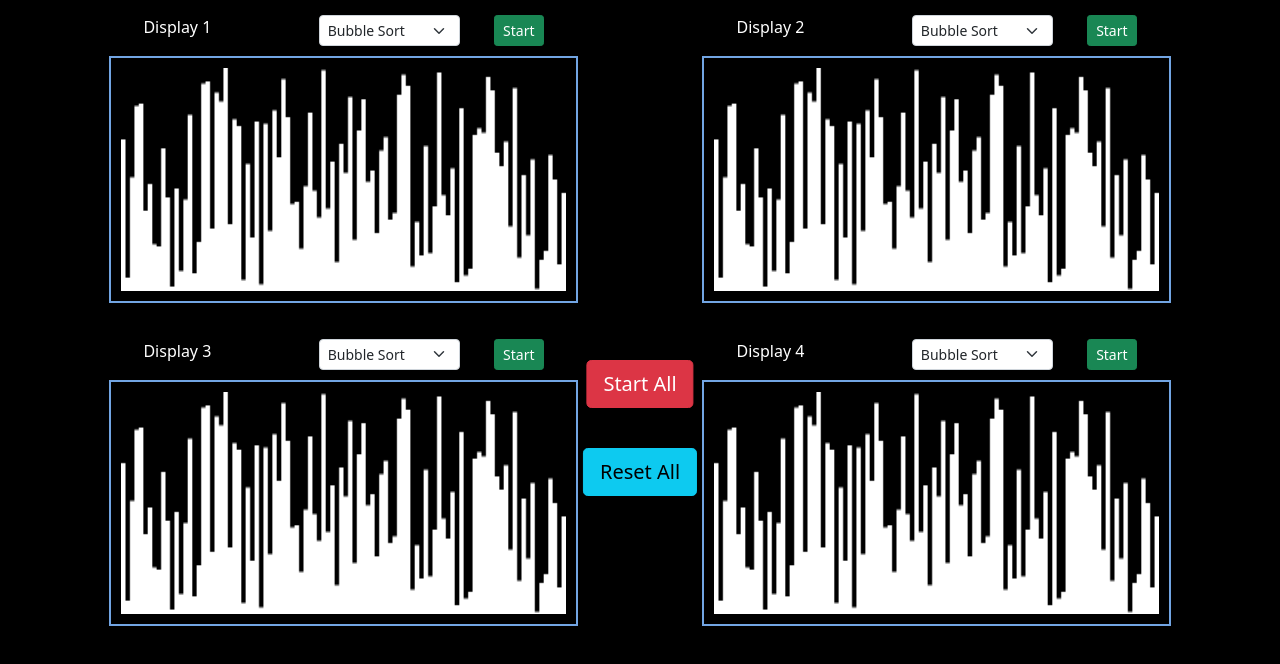
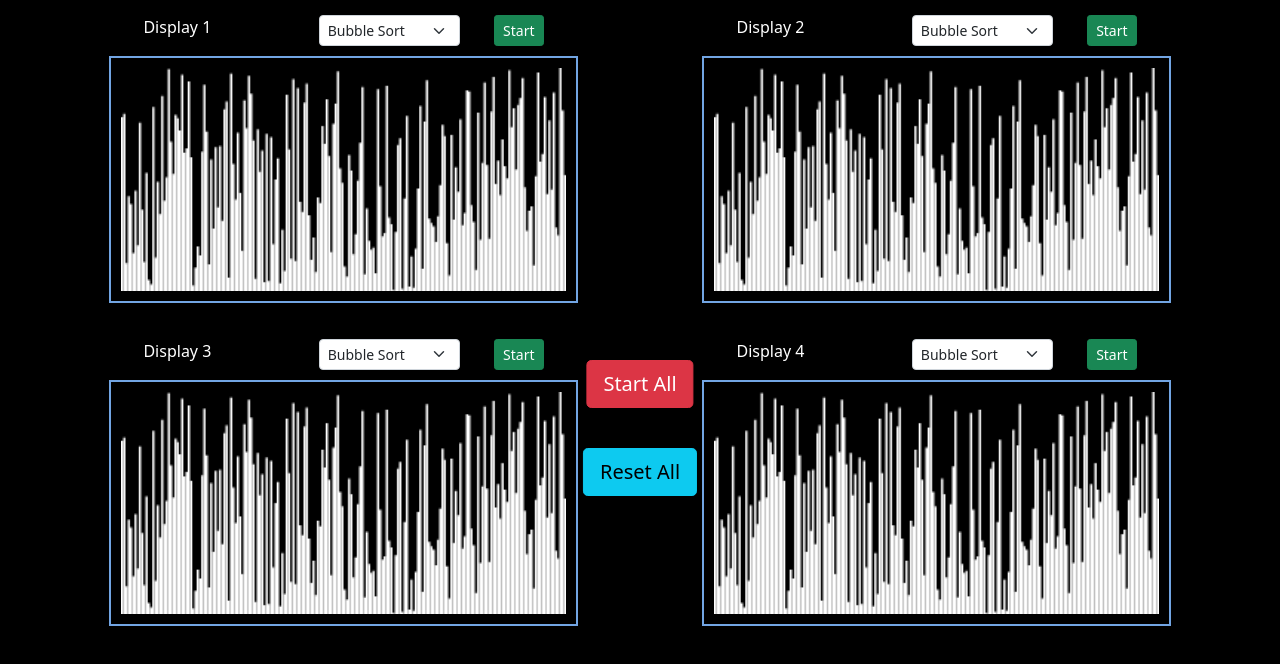
Before and after one commit to dsaragih/sorting-visualizer, a React (Create React App) app: page / in a window 1280 px wide. Shown: the top 664 px of the page. Built offline with nearby package versions, Linux system fonts and the light colour scheme.

Commit message:
Fixed the animations using generators and yield

```diff
--- a/src/App.js
+++ b/src/App.js
@@ -17,7 +17,7 @@ const algorithms = {
 }
 
 function createArray () {
-  let array = [...Array(100).keys()].map(x => x + 1);
+  let array = [...Array(200).keys()].map(x => x + 1);
 
   // Durstenfeld shuffle
   for (let i = array.length - 1; i > 0; i--) {
@@ -28,11 +28,11 @@ function createArray () {
   return array;
 };
 
-const draw = (ctx, array) => {
+const draw = (ctx, array, color) => {
   ctx.clearRect(0, 0, ctx.canvas.width, ctx.canvas.height);
 
-  ctx.fillStyle = '#ffffff';
-  array.forEach((el, i) => ctx.fillRect(ctx.canvas.width * i / 100, ctx.canvas.height * (100 - el) / 100, ctx.canvas.width / 100, ctx.canvas.height));
+  ctx.fillStyle = color;
+  array.forEach((el, i) => ctx.fillRect(ctx.canvas.width * i / 200, ctx.canvas.height * (200 - el) / 200, ctx.canvas.width / 200, ctx.canvas.height));
 
 };
 
@@ -80,13 +80,24 @@ function useCanvas (sorting, array, state) {
     canvas.style.height = '100%';
     const context = canvas.getContext('2d');
 
-    draw(context, array);
+    draw(context, array, '#fff');
     let animationFrameId;
 
     if (state) {
-      algorithms[sorting](array, context, draw);
+      let sort = algorithms[sorting](array);
+      if (sorting == 'Bubble Sort' || sorting == 'Insertion Sort' || sorting == 'Selection Sort') {
+        setInterval(() => {
+          sort.next()
+        }, 0)
+      } else {
+        setInterval(() => {
+          sort.next()
+        }, 60)
+      }
       const render = () => {
         animationFrameId = window.requestAnimationFrame(render);
+        draw(context, array, '#FF7F7F');
+        sort.next();
       }
       render();
     }
--- a/src/algorithms/sortingAlgorithms.js
+++ b/src/algorithms/sortingAlgorithms.js
@@ -1,61 +1,48 @@
-export const bubbleSort = async (array, ctx, draw) => {
+export function* bubbleSort (array) {
     for (let i = 0; i < array.length - 1; i++) {
 
         for (let j = 0; j < array.length - i - 1; j++) {
-            draw(ctx, array);
-            ctx.fillStyle = '#ff0000';
-            ctx.fillRect(ctx.canvas.width * j / 100, ctx.canvas.height * (100 - array[j]) / 100, ctx.canvas.width / 100, ctx.canvas.height);
+
 			if (array[j] > array[j + 1]) {
 				[array[j], array[j + 1]] = [array[j + 1], array[j]];
 			}
-            await new Promise(r => setTimeout(r, 1));
+            yield j;
         }
-
     }
-    draw(ctx, array);
 };
 
-export const selectionSort = async (array, ctx, draw) => {
+export function* selectionSort (array) {
     for (let i = 0; i < array.length; i++) {
         let min = i;
         for (let j = i; j < array.length; j++) {
-            draw(ctx, array);
-            ctx.fillStyle = '#ff0000';
-            ctx.fillRect(ctx.canvas.width * j / 100, ctx.canvas.height * (100 - array[j]) / 100, ctx.canvas.width / 100, ctx.canvas.height);
 
             if (array[j] < array[min]) min = j;
 
-            await new Promise(r => setTimeout(r, 1));
+            yield j;
         }
         [array[i], array[min]] = [array[min], array[i]];
     }
-    draw(ctx, array);
 }
 
-export const insertionSort = async (array, ctx, draw) => {
+export function* insertionSort (array) {
     for (let i = 1; i < array.length; i++) {
         if (array[i] < array[i - 1]) {
             for (let j = i; j >= 0; j--) {
-                draw(ctx, array);
-                ctx.fillStyle = '#ff0000';
-                ctx.fillRect(ctx.canvas.width * j / 100, ctx.canvas.height * (100 - array[j]) / 100, ctx.canvas.width / 100, ctx.canvas.height);
                 if (array[j] < array[j - 1]) {
                     [array[j - 1], array[j]] = [array[j], array[j - 1]];
                 }
-                await new Promise(r => setTimeout(r , 1))
+                yield j;
             }
         }
     }
-    draw(ctx, array);
 }
 
 
-export const mergeSort = async(array, ctx, draw, start=0, end=100) => {
+export function* mergeSort (array, start=0, end=200) {
     if (end - start > 1) {
         const mid = Math.floor((end + start) / 2);
-
-        mergeSort(array, ctx, draw, start, mid);
-        mergeSort(array, ctx, draw, mid, end);
+        yield * mergeSort(array,  mid, end);
+        yield * mergeSort(array,  start, mid);
 
         const left = array.slice(start, mid);
         const right = array.slice(mid, end);
@@ -65,45 +52,47 @@ export const mergeSort = async(array, ctx, draw, start=0, end=100) => {
             if (left[i] < right[j]) {
                 array[k] = left[i];
                 i++;
+                yield i;
             } else {
                 array[k] = right[j];
                 j++;
+                yield j;
             }
-            //ctx.fillRect(ctx.canvas.width * k / 100, ctx.canvas.height * (100 - array[k]) / 100, ctx.canvas.width / 100, ctx.canvas.height);
             k++;
-            //await new Promise(q => setTimeout(q , 10));
+            yield k;
         }
 
         while (i < left.length) {
             array[k] = left[i];
             i++;
-            //ctx.fillRect(ctx.canvas.width * k / 100, ctx.canvas.height * (100 - array[k]) / 100, ctx.canvas.width / 100, ctx.canvas.height);
             k++;
-            //await new Promise(q => setTimeout(q , 1));
+            yield i;
+            yield k;
         }
 
         while (j < right.length) {
 			array[k] = right[j];
 			j++;
-            // ctx.fillRect(ctx.canvas.width * k / 100, ctx.canvas.height * (100 - array[k]) / 100, ctx.canvas.width / 100, ctx.canvas.height);
-            // await new Promise(q => setTimeout(q , 1));
+
             k++;
+            yield j;
+            yield k;
         }
-        draw(ctx, array);
     }
-    console.log(array)
 }
 
-const partition = (array, ctx, draw, start, end) => {
+function* partition (array, start, end) {
     let pivotIndex = start;
     let pivot = array[pivotIndex];
 
     while (start < end) {
         while (start < array.length && array[start] <= pivot) {
             start++;
+            yield start;
         }
         while (array[end] > pivot) {
             end--;
+            yield end;
         }
         if (start < end) {
             [array[start], array[end]] = [array[end], array[start]];
@@ -115,18 +104,10 @@ const partition = (array, ctx, draw, start, end) => {
     return end;
   }
 
-export const quickSort = async (array, ctx, draw, start=0, end=99) => {
+export function* quickSort (array, start=0, end=199) {
     if (start < end) {
-        let p = partition(array, ctx, draw, start, end);
-        console.log(array)
-        draw(ctx, array);
-        ctx.fillStyle = '#ff0000';
-        ctx.fillRect(ctx.canvas.width * start / 100, ctx.canvas.height * (100 - array[start]) / 100, ctx.canvas.width / 100, ctx.canvas.height);
-        ctx.fillRect(ctx.canvas.width * end / 100, ctx.canvas.height * (100 - array[end]) / 100, ctx.canvas.width / 100, ctx.canvas.height);
-        await new Promise(r => setTimeout(r, 150));
-
-        quickSort(array, ctx, draw, start, p - 1);
-        quickSort(array, ctx, draw, p + 1, end);
+        let p = yield * partition(array, start, end);
+        yield * quickSort(array, start, p - 1);
+        yield * quickSort(array, p + 1, end);
     }
-    draw(ctx, array)
 }
```
Also changed, not shown: package.json (+7 -1 lines), 1 other file (tests, documents, lock files or other folders).
